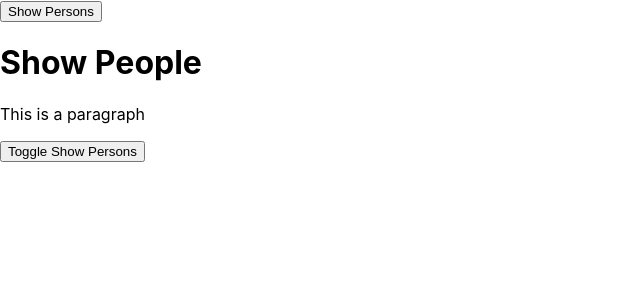
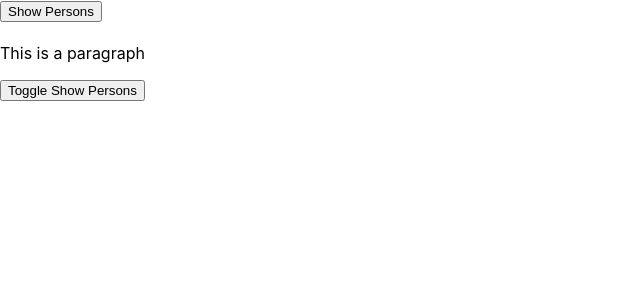
Before and after one commit to qpham01/react-complete-guide, a React app: page / in a window 1280 px wide. Shown: the top 300 px of the page, without its empty margins (0-640 px from the left). Built offline with nearby package versions, Linux system fonts and the light colour scheme.

Commit message:
Wrapping components with another empty component (Wrapper) or function (wrapClass).

```diff
--- a/src/components/Wrapper.js
+++ b/src/components/Wrapper.js
@@ -1,5 +1,5 @@
 const Wrapper = props => {
-  props.children;
+  return props.children;
 };
 
 export default Wrapper;
--- a/src/containers/App.js
+++ b/src/containers/App.js
@@ -3,7 +3,8 @@ import React, { PureComponent } from "react";
 import classes from "../styles/App.css";
 import Persons from "../components/Persons";
 import Cockpit from "../components/Cockpit";
-import WithClass from "../components/WithClass";
+import Wrapper from "../components/Wrapper";
+import wrapClass from "../util/wrapClass";
 
 // Component states should only be changed in a select few components that are containers, like the top-level App component.
 // Container contains some part of the application's state.
@@ -122,7 +123,7 @@ class App extends PureComponent {
     }
 
     return (
-      <WithClass classes={classes.App}>
+      <Wrapper>
         <button
           onClick={() => {
             this.setState({ showPerson: true });
@@ -137,12 +138,12 @@ class App extends PureComponent {
           clicked={this.togglePersonHandler}
         />
         {persons}
-      </WithClass>
+      </Wrapper>
     );
   }
 }
 
-export default App;
+export default wrapClass(App, classes.App);
 // Render is the one thing every component has to do... to
 // render HTML to the DOM to visually show the component.
 
--- /dev/null
+++ b/src/util/wrapClass.js
@@ -0,0 +1,11 @@
+import React from "react";
+
+const wrapClass = (WrappedComponent, className) => {
+  return props => (
+    <div className={className}>
+      <WrappedComponent />
+    </div>
+  );
+};
+
+export default wrapClass;
```
